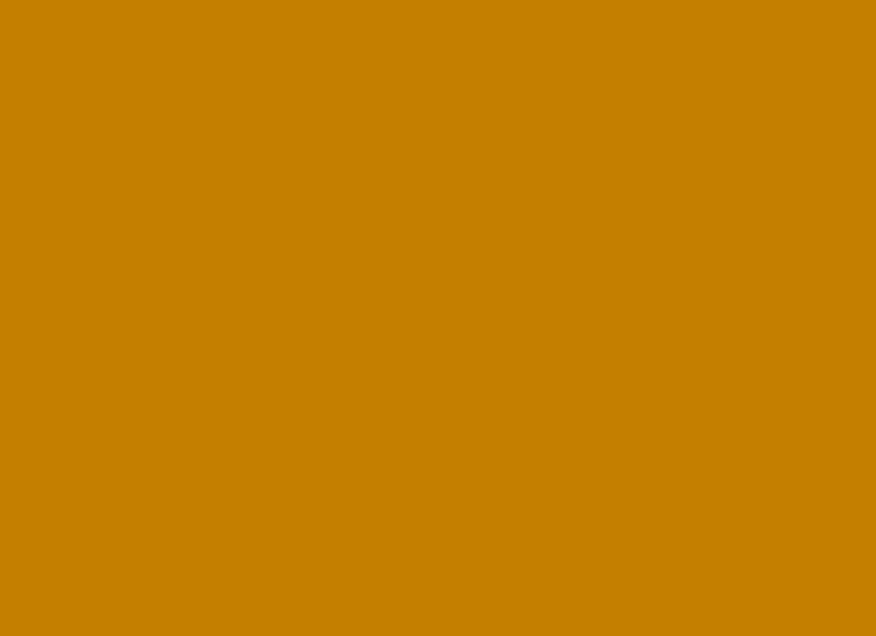
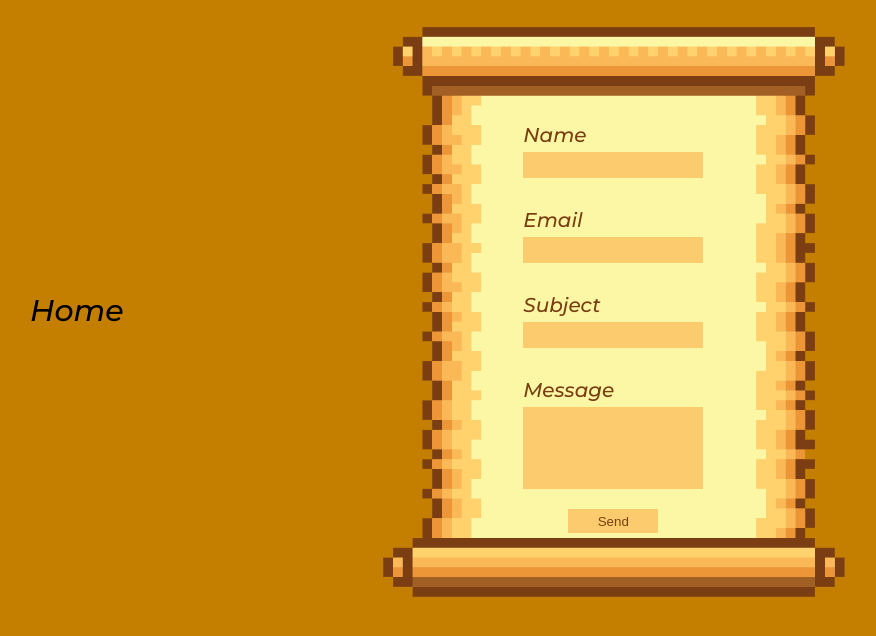
Before and after one commit to briancabrera/portfolio, a React (Create React App) app in the folder client/: page /contact in a window 1280 px wide. Shown: the top 636 px of the page, without its empty margins (178-1054 px from the left). Built offline with nearby package versions, Linux system fonts and the light colour scheme.

Commit message:
created contact form, still needs functionality

```diff
--- a/client/package.json
+++ b/client/package.json
@@ -8,7 +8,7 @@
     "@testing-library/user-event": "^13.5.0",
     "react": "^17.0.2",
     "react-dom": "^17.0.2",
-    "react-hook-form": "^7.22.5",
+    "react-hook-form": "^7.24.1",
     "react-router": "^6.2.1",
     "react-router-dom": "^5.3.0",
     "react-scripts": "5.0.0",
--- a/client/src/Components/Contact/Contact.jsx
+++ b/client/src/Components/Contact/Contact.jsx
@@ -1,10 +1,18 @@
 import React from 'react'
+import { Link } from "react-router-dom"
+import "./contact.scss"
 import Form from "./Form/Form.jsx"
 
 export default function Contact() {
+
     return (
-        <div>
-
+        <div className="contact">
+            <Link to="/home" className="link">
+                <span>
+                    Home
+                </span>
+            </Link>
+            <Form />
         </div>
     )
 }
--- a/client/src/Components/Contact/Form/Form.jsx
+++ b/client/src/Components/Contact/Form/Form.jsx
@@ -1,9 +1,36 @@
 import React from 'react'
+import { useForm } from "react-hook-form"
+import "./form.scss"
 
 export default function Form() {
+    const { register, handleSubmit, formState: { errors } } = useForm();
+
     return (
-        <div>
-
+        <div className="form">
+            <div className="background">
+                <img src={require("../../resources/contact/contactform.png")} alt="" />
+            </div>
+            <div className="form-container">
+                <form onSubmit={handleSubmit()}>
+                    <div className="form-group">
+                        <label>Name</label>
+                        <input type="text" />
+                    </div>
+                    <div className="form-group">
+                        <label>Email</label>
+                        <input type="text" />
+                    </div>
+                    <div className="form-group">
+                        <label>Subject</label>
+                        <input type="text" />
+                    </div>
+                    <div className="form-group">
+                        <label>Message</label>
+                        <input type="text" id="message" />
+                    </div>
+                    <input type="submit" id="submit-btn" value="Send"/>
+                </form>
+            </div>
         </div>
     )
 }
--- a/client/src/Components/Contact/Form/form.scss
+++ b/client/src/Components/Contact/Form/form.scss
@@ -0,0 +1,64 @@
+$labelcolor: #7a3e12;
+$inputcolor: #fbcb6e;
+
+.form {
+    display: flex;
+    justify-content: center;
+    align-items: center;
+
+    .background {
+        z-index: -1;
+
+        img {
+            width: 44vw;
+        }
+    }
+
+    .form-container {
+        position: absolute;
+
+        form {
+            display: flex;
+            flex-direction: column;
+            align-items: center;
+            justify-content: center;
+
+            .form-group {
+                padding-top: 2.5vh;
+                display: flex;
+                flex-direction: column;
+                align-items: flex-start;
+                justify-content: center;
+
+                label {
+                    color: $labelcolor;
+                    font-style: italic;
+                    font-size: 20px;
+                    padding-bottom: 5px;
+                    padding-top: 10px;
+                }
+
+                input {
+                    border: none;
+                    background-color: $inputcolor;
+                    color: $labelcolor;
+                    width: 13.75vw;
+                    height: 3vh;
+
+                    &#message {
+                        height: 10vh;
+                    }
+                }
+            }
+            #submit-btn {
+                width: 7vw;
+                height: 3vh;
+                border: none;
+                background-color: $inputcolor;
+                color: $labelcolor;
+                margin-top: 2.5vh;
+                cursor: pointer;
+            }
+        }
+    }
+}
--- a/client/src/Components/Contact/contact.scss
+++ b/client/src/Components/Contact/contact.scss
@@ -0,0 +1,20 @@
+.contact {
+    display: flex;
+    flex-direction: row;
+    align-items: center;
+    justify-content: space-evenly;
+
+    .link {
+        text-decoration: none;
+        color: black;
+        animation: anime 1.5s infinite ease-in-out alternate;
+
+        span {
+            padding: 1px;
+            font-weight: 500;
+            font-size: 30px;
+            font-style: italic;
+            cursor: pointer;
+        }
+    }
+}
```
Also changed, not shown: client/src/Components/resources/contact/contactform.png (added).
